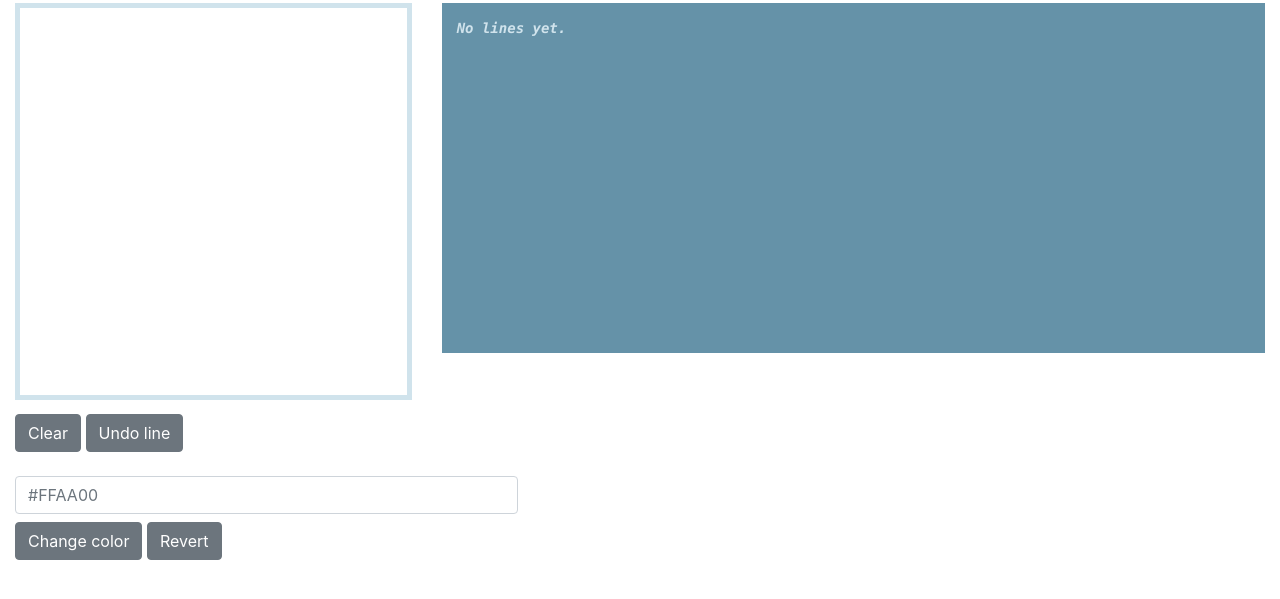
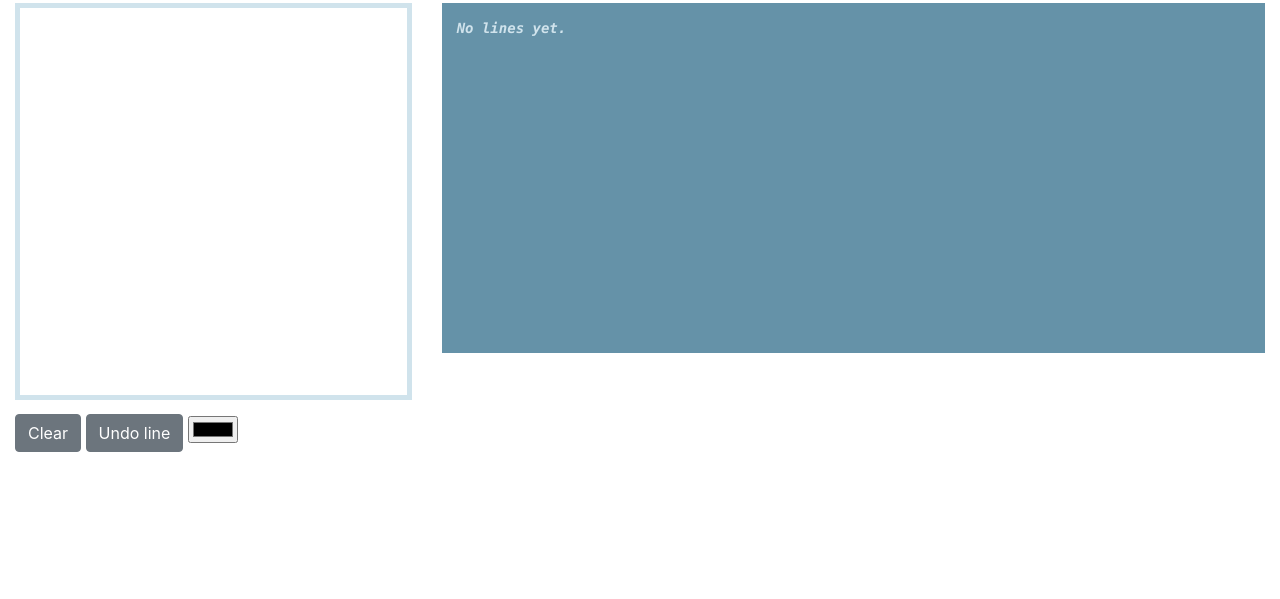
Before and after one commit to ChrisVilches/PortrayCanvas, a website built with webpack: page demo-debug-info.html in a window 1280 px wide. Shown: the part 171-770 px from the top of the page. Built offline with nearby package versions, Linux system fonts and the light colour scheme.

Commit message:
improve demo

```diff
--- a/demo-debug-info.html
+++ b/demo-debug-info.html
@@ -1,24 +1,26 @@
 <!DOCTYPE html>
 <html>
+
 <head>
   <meta charset="utf-8">
   <title>PortrayCanvas Demo</title>
 
-    <link rel="stylesheet" href="https://maxcdn.bootstrapcdn.com/bootstrap/4.0.0/css/bootstrap.min.css" integrity="sha384-Gn5384xqQ1aoWXA+058RXPxPg6fy4IWvTNh0E263XmFcJlSAwiGgFAW/dAiS6JXm" crossorigin="anonymous">
+  <link rel="stylesheet" href="https://maxcdn.bootstrapcdn.com/bootstrap/4.0.0/css/bootstrap.min.css"
+    integrity="sha384-Gn5384xqQ1aoWXA+058RXPxPg6fy4IWvTNh0E263XmFcJlSAwiGgFAW/dAiS6JXm" crossorigin="anonymous">
   <script src="https://cdnjs.cloudflare.com/ajax/libs/jquery/3.2.1/jquery.min.js"></script>
 
   <meta name="viewport" content="width=device-width, initial-scale=1, maximum-scale=1">
   <style type="text/css">
-    a{
+    a {
       color: #6592A8;
       font-weight: bold;
     }
 
-    a:hover{
+    a:hover {
       color: #345E73;
     }
 
-    #canvas-main{
+    #canvas-main {
       -webkit-user-select: none;
       -moz-user-select: none;
       -ms-user-select: none;
@@ -29,7 +31,7 @@
       color: #000;
     }
 
-    #lines-data-container{
+    #lines-data-container {
       height: 150px;
       overflow-y: scroll;
       background-color: #6592A8;
@@ -45,23 +47,26 @@
       }
     }
 
-    .small-icon:hover, .small-icon:active, .small-icon:focus{
+    .small-icon:hover,
+    .small-icon:active,
+    .small-icon:focus {
       text-decoration: none;
     }
 
-    .small-icon img{
+    .small-icon img {
       width: 23px;
       opacity: 0.5;
       transition: 1.5s;
     }
 
-    .small-icon img:hover{
+    .small-icon img:hover {
       opacity: 1;
     }
   </style>
 
   <script src="dist/portraycanvas.min.js"></script>
 </head>
+
 <body>
   <div class="container-fluid">
     <h2 class="mt-4 mb-4">PortrayCanvas Demo</h2>
@@ -73,11 +78,11 @@
     <div class="row mb-4">
       <div class="col-md-12">
         <a href="https://github.com/ChrisVilches/PortrayCanvas" class="small-icon mr-2" target="_blank">
-            <img src="https://cdn.jsdelivr.net/npm/simple-icons@v5/icons/github.svg"/>
+          <img src="https://cdn.jsdelivr.net/npm/simple-icons@v5/icons/github.svg" />
         </a>
 
         <a href="https://www.npmjs.com/package/portraycanvas" class="small-icon mr-2" target="_blank">
-            <img src="https://cdn.jsdelivr.net/npm/simple-icons@v5/icons/npm.svg"/>
+          <img src="https://cdn.jsdelivr.net/npm/simple-icons@v5/icons/npm.svg" />
         </a>
         <small>By <a href="http://www.chrisvilches.com/" target="_blank">Chris Vilches</a></small>
       </div>
@@ -99,14 +104,7 @@
       <div class="col-md-7">
         <button class="btn btn-secondary" onclick="canvas.clear()">Clear</button>
         <button class="btn btn-secondary" onclick="canvas.undo()">Undo line</button>
-        </div>
-      </div>
-
-      <div class="row mb-4">
-        <div class="col-md-5">
-          <input class="form-control mb-2" type="text" id="new-color" placeholder="#FFAA00">
-          <button class="btn btn-secondary" onclick="changeColor()">Change color</button>
-          <button class="btn btn-secondary" onclick="canvas.revertDefaultColor()">Revert</button>
+        <input type="color" value="#000000" oninput="onChangeColor(this)" />
       </div>
     </div>
   </div>
@@ -114,21 +112,16 @@
   <script>
     var canvas;
 
-    function changeColor(){
-      var colorString = document.getElementById('new-color').value || '';
-      colorString = colorString.trim();
-      if(colorString.charAt(0) != '#'){
-        colorString = '#' + colorString;
+    function onChangeColor(ele) {
+      var hexColor = ele.value;
+      canvas.setColor(hexColor);
     }
 
-      canvas.setColor(colorString);
-    }
-
-    function showCurrentLines(){
+    function showCurrentLines() {
       var lines = canvas.getLines();
       var content;
 
-      if(lines.length > 0){
+      if (lines.length > 0) {
         content = JSON.stringify(lines.reverse(), null, 2);
       } else {
         content = '<i>No lines yet.</i>'
@@ -142,15 +135,15 @@
 
       period: 20,
 
-      onLineFinish: function(c){
+      onLineFinish: function (c) {
         showCurrentLines();
       },
 
-      onClear: function(){
+      onClear: function () {
         showCurrentLines();
       },
 
-      onUndo: function(line){
+      onUndo: function (line) {
         showCurrentLines();
       }
     });
@@ -159,4 +152,5 @@
 
   </script>
 </body>
+
 </html>
```
Lines whose indentation alone changed are shown as unchanged.
